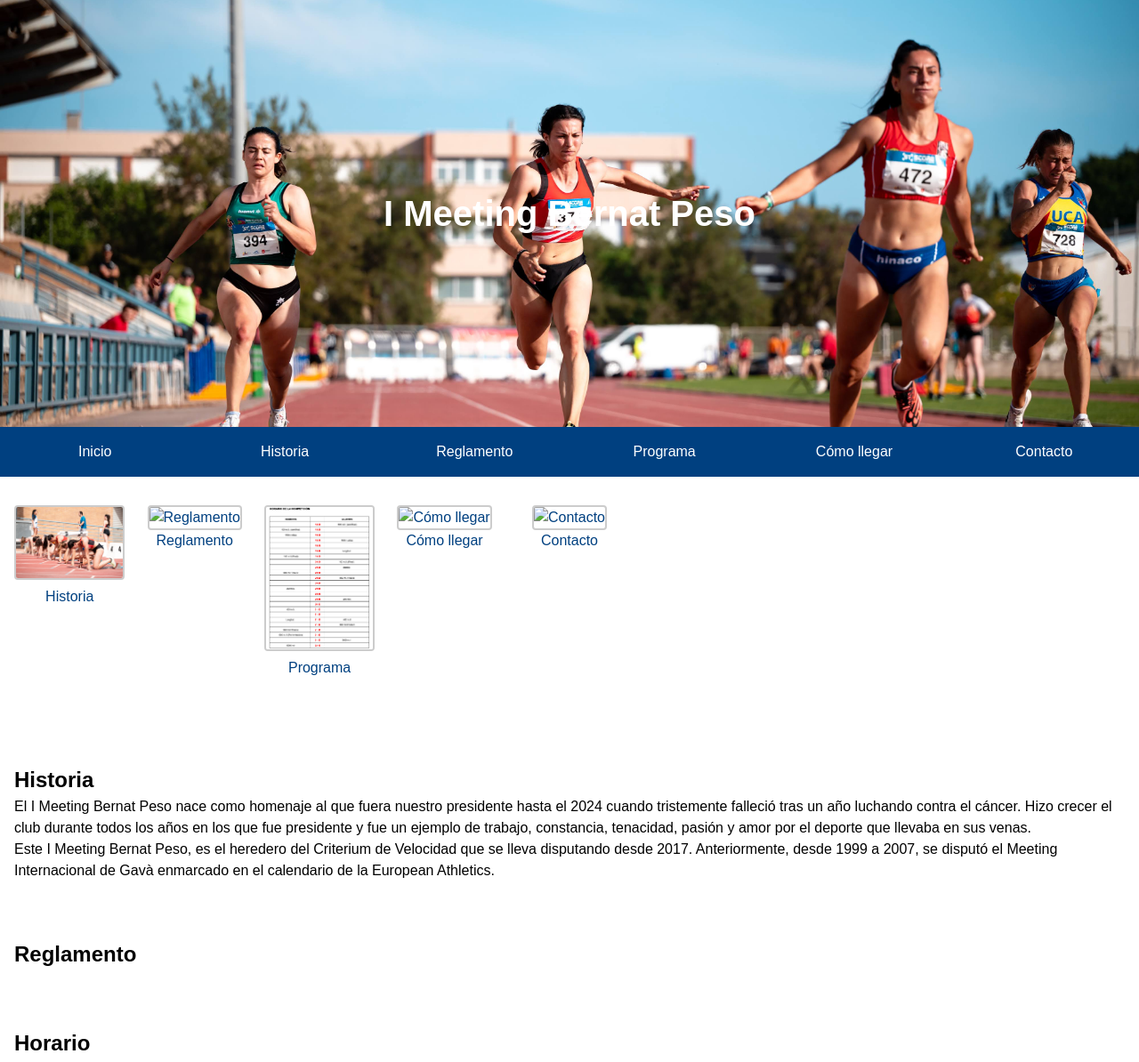
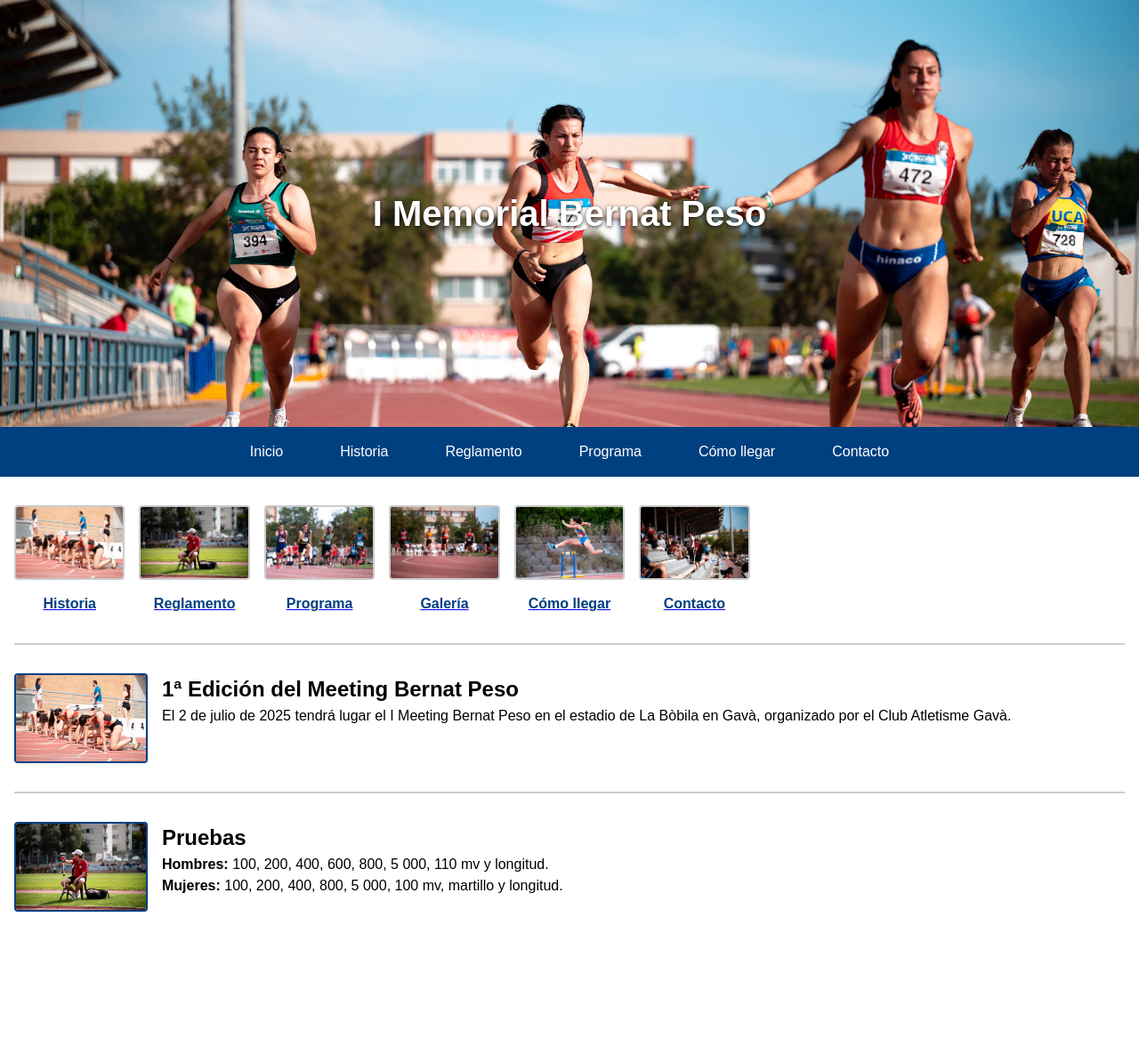
Before and after one commit to presidentgava/Meetingbernatpeso, a plain HTML site: page index.html in a window 1280 px wide. Shown: the top 1194 px of the page at 89% size. After the commit the page ends 1089 px from the top, so only its background shows below. Drawn offline with Linux system fonts and the light colour scheme.

Commit message:
Implementa la sección Inicio con miniaturas y bloques

```diff
--- a/index.html
+++ b/index.html
@@ -3,61 +3,115 @@
 <head>
   <meta charset="UTF-8" />
   <meta name="viewport" content="width=device-width, initial-scale=1.0"/>
-  <title>I Meeting Bernat Peso</title>
+  <title>I Memorial Bernat Peso</title>
   <style>
     /* Reset básico */
     * { margin: 0; padding: 0; box-sizing: border-box; }
     body { font-family: Arial, sans-serif; line-height: 1.5; }
 
     /* Hero */
-    #hero { background: url('230610_190144_avap2475.jpg') center/cover; height:60vh; display:flex; align-items:center; justify-content:center; color:#fff; }
-    #hero h1 { font-size:2.5rem; }
+    #hero {
+      background: url('230610_190144_avap2475.jpg') center/cover no-repeat;
+      height: 60vh;
+      display: flex;
+      align-items: center;
+      justify-content: center;
+      color: #fff;
+      text-shadow: 0 1px 4px rgba(0,0,0,0.8);
+    }
+    #hero h1 { font-size: 2.5rem; }
 
-    /* Nav */
-    nav ul { display:flex; list-style:none; background:#004080; }
-    nav li { flex:1; text-align:center; }
-    nav a { display:block; padding:1rem; color:#fff; text-decoration:none; }
+    /* Navegación */
+    nav { background: #004080; }
+    nav ul { list-style: none; display: flex; justify-content: center; }
+    nav li { margin: 0 1rem; }
+    nav a {
+      color: #fff;
+      text-decoration: none;
+      padding: 1rem;
+      display: block;
+    }
+    nav a:hover { background: rgba(255,255,255,0.1); }
 
-    /* Sections */
-    section { padding:2rem 1rem; }
-    #inicio .thumbnails { display:grid; grid-template-columns:repeat(auto-fill,minmax(120px,1fr)); gap:1rem; margin-bottom:2rem; }
-    .thumbnails a { text-align:center; color:#004080; text-decoration:none; }
-    .thumbnails img { width:100%; border:2px solid #ccc; border-radius:4px; }
-    .intro, .pruebas { margin-bottom:2rem; }
+    /* Secciones */
+    main section { display: none; padding: 2rem 1rem; }
+    main section.active { display: block; }
 
-    /* Historia */
-    #historia .feature { display:flex; gap:1rem; align-items:flex-start; }
-    #historia img { width:150px; border:2px solid #004080; border-radius:4px; }
-    #historia .text { flex:1; text-align:justify; }
+    /* Inicio: miniaturas */
+    #home .grid {
+      display: grid;
+      grid-template-columns: repeat(auto-fill, minmax(120px, 1fr));
+      gap: 1rem;
+      margin-bottom: 2rem;
+    }
+    #home .thumb {
+      text-align: center;
+    }
+    #home .thumb img {
+      width: 100%;
+      border: 2px solid #ccc;
+      border-radius: 4px;
+    }
+    #home .thumb span {
+      display: block;
+      margin-top: 0.5rem;
+      font-weight: bold;
+      color: #004080;
+    }
 
-    /* Reglamento */
-    #reglamento { text-align:justify; }
-    #reglamento ol { margin-left:1.5rem; }
+    /* Bloques feature */
+    .feature {
+      display: flex;
+      gap: 1rem;
+      align-items: flex-start;
+      margin-bottom: 2rem;
+    }
+    .feature img {
+      width: 150px;
+      border: 2px solid #004080;
+      border-radius: 4px;
+    }
+    .feature .text {
+      flex: 1;
+      text-align: justify;
+    }
 
-    /* Programa */
-    #programa img { max-width:100%; border:2px solid #ccc; border-radius:4px; display:block; margin:1rem auto; }
-
-    /* Cómo llegar */
-    #comollegar iframe { width:100%; height:300px; border:0; margin-bottom:1rem; }
-    #comollegar ul { margin-left:1.5rem; list-style:disc; }
-
-    /* Contacto */
-    #contacto p { margin-bottom:1rem; }
-
-    /* Footer */
-    footer { background:#f1f1f1; padding:1rem; text-align:center; }
-    footer .patrocinadores img { max-height:50px; margin:0 1rem; }
+    hr {
+      border: none;
+      border-top: 2px solid #ccc;
+      margin: 2rem 0;
+    }
   </style>
+  <script>
+    document.addEventListener('DOMContentLoaded', () => {
+      const links = document.querySelectorAll('nav a');
+      const secs = document.querySelectorAll('main section');
+      function show(id) {
+        secs.forEach(s => s.id === id
+          ? s.classList.add('active')
+          : s.classList.remove('active'));
+      }
+      links.forEach(a => a.addEventListener('click', e => {
+        e.preventDefault();
+        show(a.getAttribute('href').substring(1));
+      }));
+      // inicial
+      show('home');
+    });
+  </script>
 </head>
 <body>
+
+  <!-- Hero -->
   <header id="hero">
-    <h1>I Meeting Bernat Peso</h1>
+    <h1>I Memorial Bernat Peso</h1>
   </header>
 
+  <!-- Navegación -->
   <nav>
     <ul>
-      <li><a href="#inicio">Inicio</a></li>
-      <li><a href="#historia">Historia</a></li>
+      <li><a href="#home">Inicio</a></li>
+      <li><a href="#history">Historia</a></li>
       <li><a href="#reglamento">Reglamento</a></li>
       <li><a href="#programa">Programa</a></li>
       <li><a href="#comollegar">Cómo llegar</a></li>
@@ -67,61 +121,93 @@
 
   <main>
     <!-- Inicio -->
-    <section id="inicio">
-      <div class="thumbnails">
-        <a href="#historia"><img src="230610_165847_avap1213.jpg" alt="Historia"/><span>Historia</span></a>
-        <a href="#reglamento"><img src="I Memorial Bernat Peso_ESP.pdf.png" alt="Reglamento"/><span>Reglamento</span></a>
-        <a href="#programa"><img src="horario.png" alt="Programa"/><span>Programa</span></a>
-        <a href="#comollegar"><img src="map-thumbnail.png" alt="Cómo llegar"/><span>Cómo llegar</span></a>
-        <a href="#contacto"><img src="contacto-icon.png" alt="Contacto"/><span>Contacto</span></a>
+    <section id="home" class="active">
+      <div class="grid">
+        <div class="thumb">
+          <a href="#history">
+            <img src="230610_165847_avap1213.jpg" alt="Historia">
+            <span>Historia</span>
+          </a>
+        </div>
+        <div class="thumb">
+          <a href="#reglamento">
+            <img src="230610_171222_avap1419.jpg" alt="Reglamento">
+            <span>Reglamento</span>
+          </a>
+        </div>
+        <div class="thumb">
+          <a href="#programa">
+            <img src="230610_172657_avap1512.jpg" alt="Programa">
+            <span>Programa</span>
+          </a>
+        </div>
+        <div class="thumb">
+          <a href="#gallery">
+            <img src="230610_173735_avap1624.jpg" alt="Galería">
+            <span>Galería</span>
+          </a>
+        </div>
+        <div class="thumb">
+          <a href="#comollegar">
+            <img src="230610_182928_avap1996.jpg" alt="Cómo llegar">
+            <span>Cómo llegar</span>
+          </a>
+        </div>
+        <div class="thumb">
+          <a href="#contacto">
+            <img src="230610_174537_avap1700.jpg" alt="Contacto">
+            <span>Contacto</span>
+          </a>
+        </div>
+      </div>
+
+      <hr>
+
+      <div class="feature">
+        <img src="230610_165847_avap1213.jpg" alt="1ª Edición">
+        <div class="text">
+          <h2>1ª Edición del Meeting Bernat Peso</h2>
+          <p>El 2 de julio de 2025 tendrá lugar el I Meeting Bernat Peso en el estadio de La Bòbila en Gavà, organizado por el Club Atletisme Gavà.</p>
+        </div>
+      </div>
+
+      <hr>
+
+      <div class="feature">
+        <img src="230610_171222_avap1419.jpg" alt="Pruebas">
+        <div class="text">
+          <h2>Pruebas</h2>
+          <p><strong>Hombres:</strong> 100, 200, 400, 600, 800, 5 000, 110 mv y longitud.</p>
+          <p><strong>Mujeres:</strong> 100, 200, 400, 800, 5 000, 100 mv, martillo y longitud.</p>
+        </div>
       </div>
     </section>
 
     <!-- Historia -->
-    <section id="historia">
-      <h2>Historia</h2>
-      <p>El I Meeting Bernat Peso nace como homenaje al que fuera nuestro presidente hasta el 2024 cuando tristemente falleció tras un año luchando contra el cáncer. Hizo crecer el club durante todos los años en los que fue presidente y fue un ejemplo de trabajo, constancia, tenacidad, pasión y amor por el deporte que llevaba en sus venas.</p>
-      <p>Este I Meeting Bernat Peso, es el heredero del Criterium de Velocidad que se lleva disputando desde 2017. Anteriormente, desde 1999 a 2007, se disputó el Meeting Internacional de Gavà enmarcado en el calendario de la European Athletics.</p>
+    <section id="history">
+      <!-- contenido pendiente -->
     </section>
 
     <!-- Reglamento -->
     <section id="reglamento">
-      <h2>Reglamento</h2>
-      <!-- aquí todo el reglamento completo -->
+      <!-- contenido pendiente -->
     </section>
 
     <!-- Programa -->
     <section id="programa">
-      <h2>Horario</h2>
-      <img src="horario.png" alt="Horario de la Competición" class="horario" />
+      <!-- contenido pendiente -->
     </section>
 
     <!-- Cómo llegar -->
     <section id="comollegar">
-      <h2>Cómo llegar</h2>
-      <ul>
-        <li><strong>Desde Aeropuerto del Prat:</strong> Coche 20km/25min, Tren R2+L94 45min, Autobús Aerobús+L94 55min</li>
-        <li><strong>Desde Barcelona Sants:</strong> Coche 14km/20min, Tren R2+10min pie 30min, Autobús L94 35min</li>
-      </ul>
+      <!-- contenido pendiente -->
     </section>
 
     <!-- Contacto -->
     <section id="contacto">
-      <h2>Contacto</h2>
-      <p>Email: <a href="mailto:competicio@clubatletismegavà.com">competicio@clubatletismegavà.com</a></p>
+      <!-- contenido pendiente -->
     </section>
   </main>
 
-  <!-- Footer -->
-  <footer>
-    <div class="patrocinadores">
-      <h3>Patrocinadores</h3>
-      <img src="patrocinador_club.jpeg" alt="Patrocinador Club"/>
-      <img src="ajuntament gava.png" alt="Ajuntament de Gavà"/>
-    </div>
-    <div class="info-club">
-      <p>Visita nuestro club: <a href="https://www.clubatletismegava.com" target="_blank">clubatletismegavà.com</a></p>
-    </div>
-  </footer>
 </body>
 </html>
```
